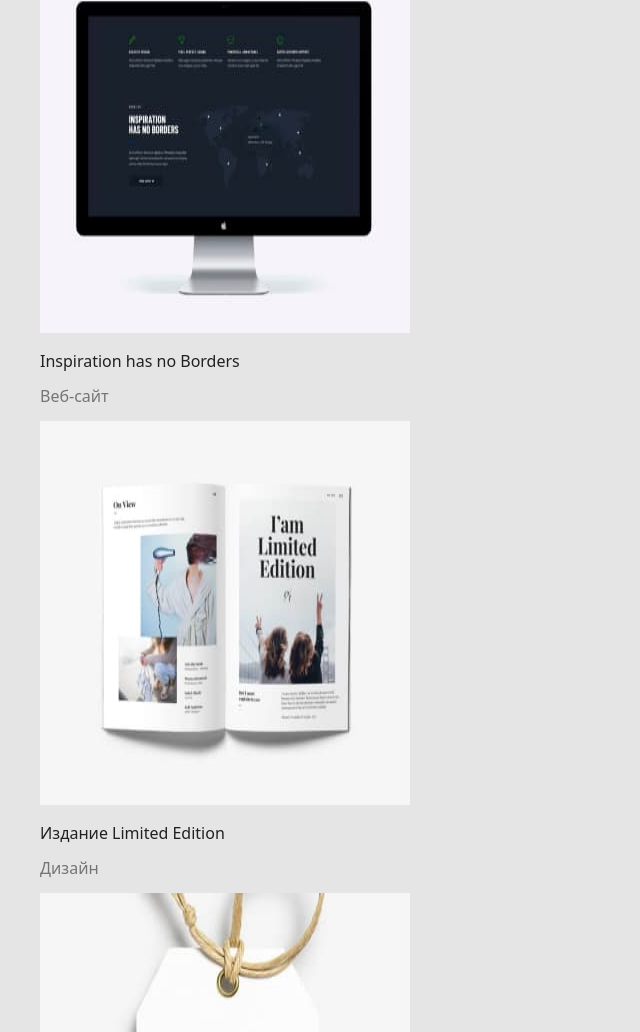
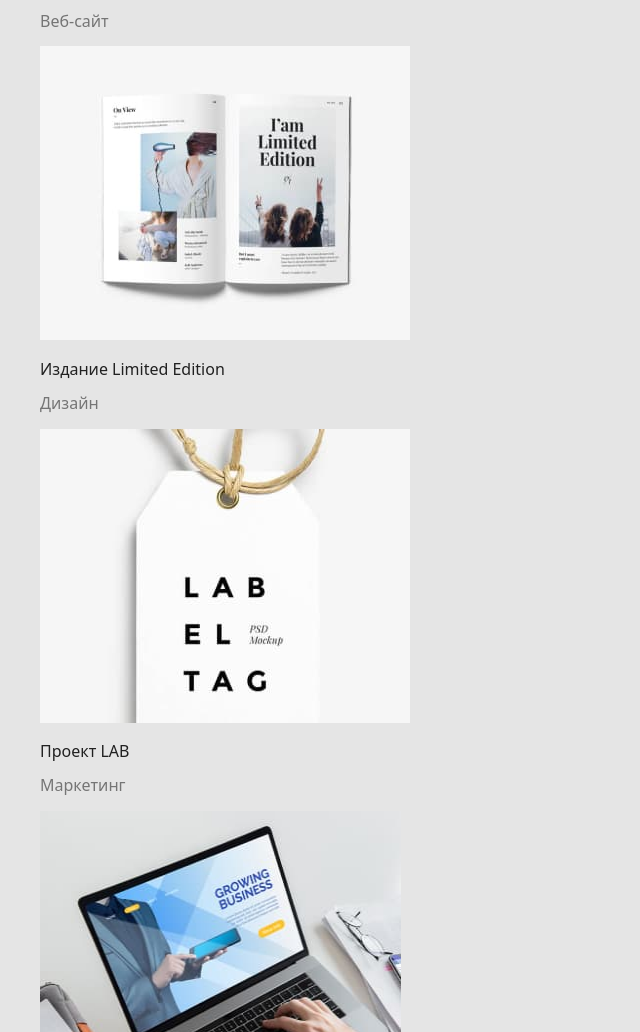
Before and after one commit to Kovganna/goit-markup-hw-02, a plain HTML site: page portfolio.html in a window 1280 px wide. Shown: the part 2772-3804 px from the top of the page, without its empty margins (0-640 px from the left). Drawn offline with nearby package versions, Linux system fonts and the light colour scheme.

Commit message:
rорекция размера картинок

```diff
--- a/portfolio.html
+++ b/portfolio.html
@@ -78,7 +78,7 @@
             ><img
               src="./img_portfolio/Group2.jpg"
               width="370"
-              height="384"
+              height="279.45"
               alt="Ресторан Seafood"
           /></a>
           <p class="portfolio-title">Ресторан Seafood</p>
@@ -89,7 +89,7 @@
             ><img
               src="./img_portfolio/Group3.jpg"
               width="370"
-              height="384"
+              height="294"
               alt="Проект Prime"
           /></a>
           <p class="portfolio-title">Проект Prime</p>
@@ -100,7 +100,7 @@
             ><img
               src="./img_portfolio/Group4.jpg"
               width="370"
-              height="384"
+              height="294"
               alt="Проект Boxes"
           /></a>
           <p class="portfolio-title">Проект Boxes</p>
@@ -111,7 +111,7 @@
             ><img
               src="./img_portfolio/Group5.jpg"
               width="370"
-              height="384"
+              height="294"
               alt="Inspiration has no Borders"
           /></a>
           <p class="portfolio-title">Inspiration has no Borders</p>
@@ -122,7 +122,7 @@
             ><img
               src="./img_portfolio/Group6.jpg"
               width="370"
-              height="384"
+              height="294"
               alt="Издание Limited Edition"
           /></a>
           <p class="portfolio-title">Издание Limited Edition</p>
@@ -133,7 +133,7 @@
             ><img
               src="./img_portfolio/Group7.jpg"
               width="370"
-              height="384"
+              height="294"
               alt="Проект LAB"
           /></a>
           <p class="portfolio-title">Проект LAB</p>
@@ -143,8 +143,8 @@
           <a href=""
             ><img
               src="./img_portfolio/Group8.jpg"
-              width="370"
-              height="384"
+              width="361"
+              height="294"
               alt="Growing Busines"
           /></a>
           <p class="portfolio-title">Growing Business</p>
```
